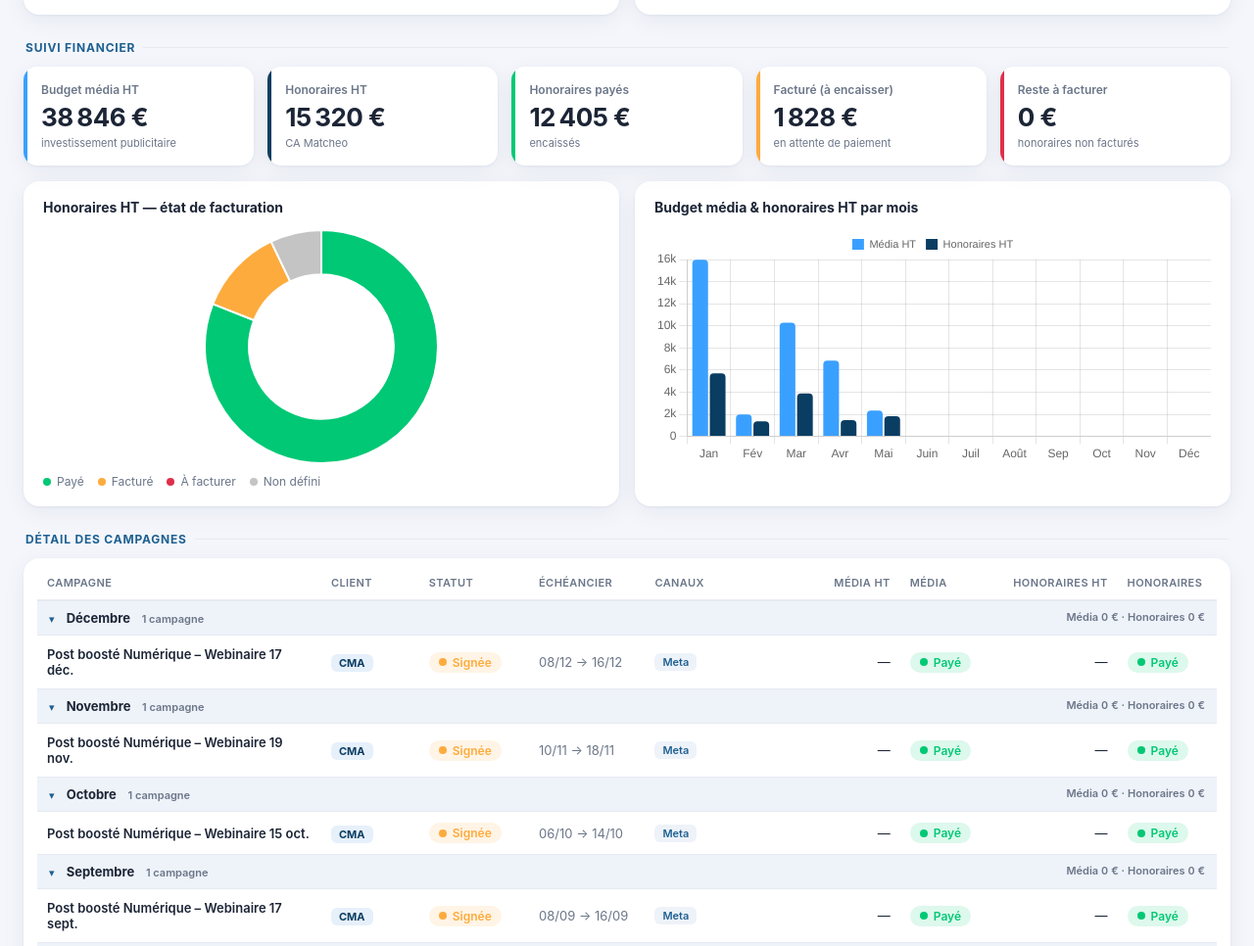
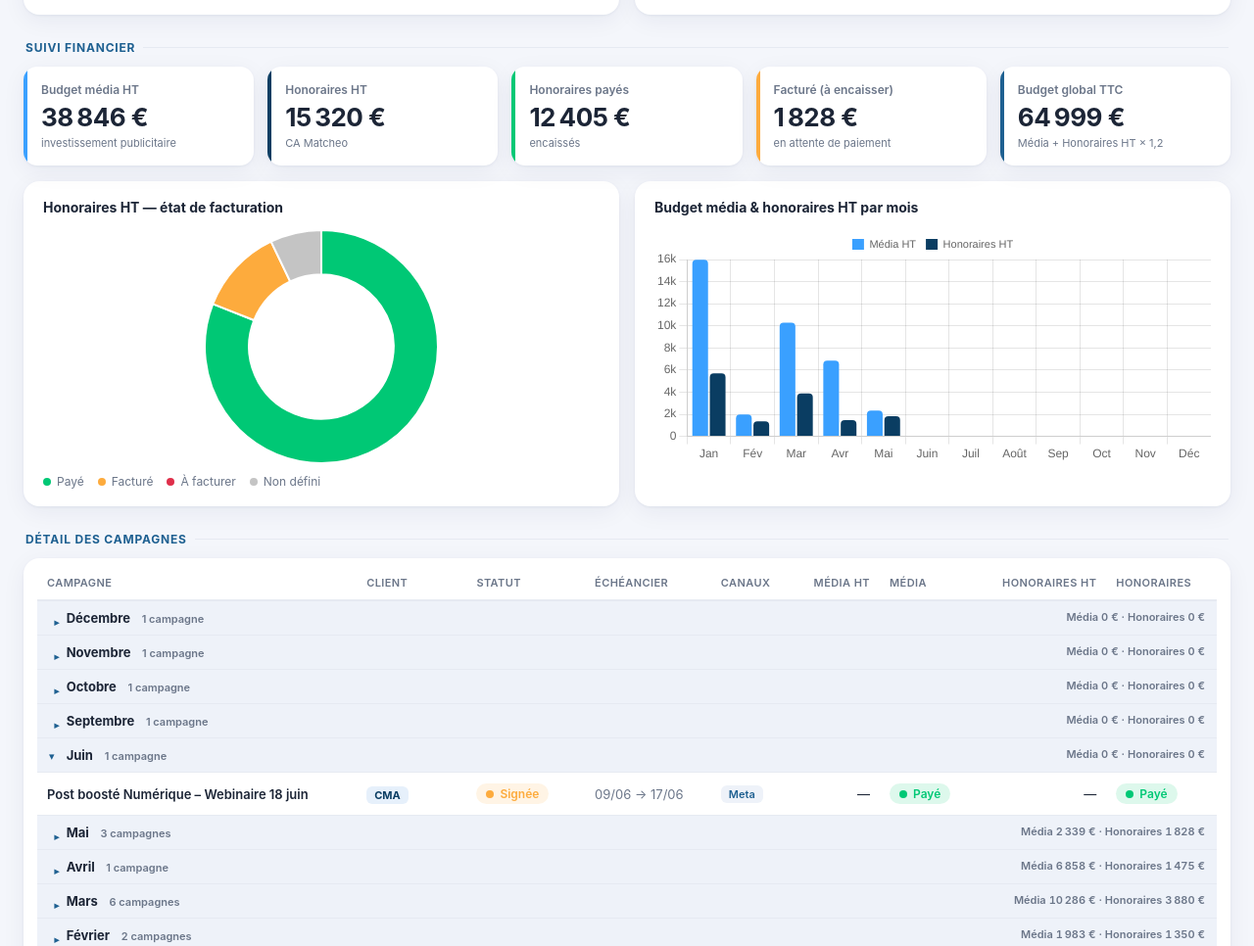
Before and after one commit to Ben773/dashboard-cma, a plain HTML site: page index.html in a window 1280 px wide. Shown: the part 994-1960 px from the top of the page at 98% size. Drawn offline with nearby package versions, Linux system fonts and the light colour scheme.

Commit message:
Mois repliés par défaut sauf mois en cours; KPI 'Budget global TTC' (Média+Honoraires HT x1,2)
Co-Authored-By: Claude Opus 4.8 <noreply@anthropic.com>

```diff
--- a/index.html
+++ b/index.html
@@ -270,16 +270,16 @@ function renderKPIs(data){
 
   const media=data.reduce((s,d)=>s+(d.mediaHT||0),0);
   const hono=data.reduce((s,d)=>s+(d.honoHT||0),0);
-  const honoAFact=data.filter(d=>d.honoStatut==="À facturer").reduce((s,d)=>s+(d.honoHT||0),0);
   const honoPaye=data.filter(d=>d.honoStatut==="Payé").reduce((s,d)=>s+(d.honoHT||0),0);
   const honoFact=data.filter(d=>d.honoStatut==="Facturé").reduce((s,d)=>s+(d.honoHT||0),0);
+  const budgetTTC=(media+hono)*1.2;
 
   const finCards=[
     {lab:"Budget média HT",val:eur0(media),sub:"investissement publicitaire",c:"var(--accent)"},
     {lab:"Honoraires HT",val:eur0(hono),sub:"CA Matcheo",c:"var(--brand)"},
     {lab:"Honoraires payés",val:eur0(honoPaye),sub:"encaissés",c:"var(--green)"},
     {lab:"Facturé (à encaisser)",val:eur0(honoFact),sub:"en attente de paiement",c:"var(--orange)"},
-    {lab:"Reste à facturer",val:eur0(honoAFact),sub:"honoraires non facturés",c:"var(--red)"},
+    {lab:"Budget global TTC",val:eur0(budgetTTC),sub:"Média + Honoraires HT × 1,2",c:"var(--brand2)"},
   ];
   document.getElementById("kpis-fin").innerHTML = finCards.map(k=>kpiHTML(k)).join("");
 }
@@ -471,6 +471,9 @@ bindFilter("f-statut","statut");
 
 /* ====== INIT ====== */
 document.getElementById("updated").textContent = new Date(META.generatedAt).toLocaleDateString("fr-FR",{day:"2-digit",month:"long",year:"numeric"});
+// Replie tous les mois par défaut, sauf le mois en cours ("Sans échéancier" reste ouvert)
+const _curMonth = MONTHS_FULL[parseInt(META.generatedAt.split("-")[1],10)-1];
+MONTHS_FULL.forEach(m=>{ if(m!==_curMonth) state.collapsed.add(m); });
 renderAll();
 </script>
 </body>
```
